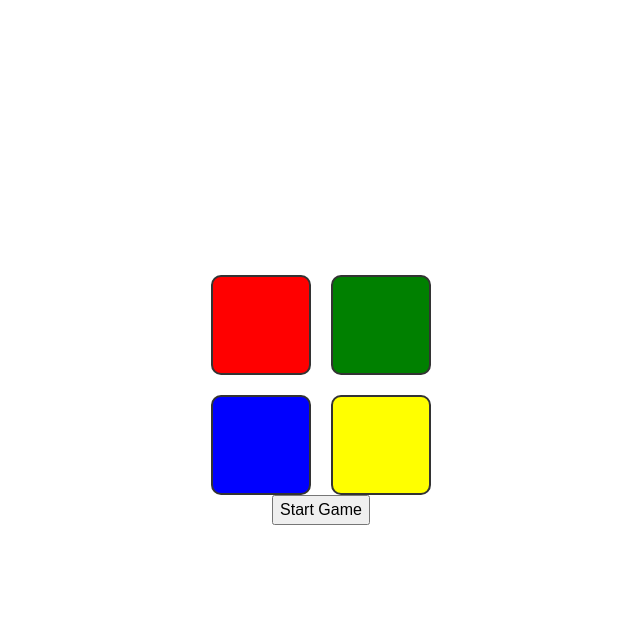
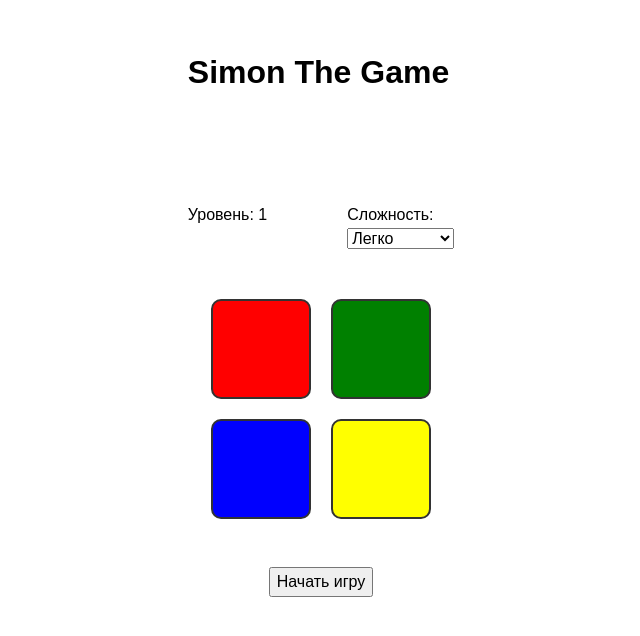
Before and after one commit to pvictordev/vue-simon-game, a Vue app: page / in a window 1280 px wide. Shown: the top 636 px of the page, without its empty margins (319-959 px from the left). Built offline with nearby package versions, Linux system fonts and the light colour scheme.

Commit message:
finished styles

```diff
--- a/src/App.vue
+++ b/src/App.vue
@@ -1,5 +1,18 @@
 <template>
   <div class="simon-game">
+    <div class="header">
+      <p class="level">Уровень: {{ level }}</p>
+      <h1 class="title">Simon The Game</h1>
+      <div class="difficulty">
+        <p>Сложность:</p>
+        <select class="difficulty-buttons">
+          <option class="easy">Легко</option>
+          <option class="normal">Нормально</option>
+          <option class="hard">Сложно</option>
+        </select>
+      </div>
+    </div>
+
     <div class="buttons">
       <div
         v-for="(button, index) in buttons"
@@ -9,8 +22,9 @@
         @click="handleButtonClick(index)"
       ></div>
     </div>
-    <button @click="startGame">Start Game</button>
-    <div v-if="gameOver" class="game-over">Game Over!</div>
+
+    <button class="start-game" @click="startGame">Начать игру</button>
+    <div v-if="gameOver" class="game-over">Провал!</div>
   </div>
 </template>
 
@@ -80,6 +94,4 @@ export default {
 }
 </script>
 
-<style src="./assets/app.css">
-
-</style>
+<style src="./assets/app.css"></style>
--- a/src/assets/app.css
+++ b/src/assets/app.css
@@ -1,3 +1,9 @@
+.title {
+    text-align: center;
+    position: absolute;
+    top: 3rem;
+
+}
 .simon-game {
   display: flex;
   flex-direction: column;
@@ -6,11 +12,21 @@
   height: 100vh;
   font-family: Arial, sans-serif;
 }
+.header {
+  display: flex;
+  align-items: baseline;
+  column-gap: 5rem;
+  margin-bottom: 3rem;
+}
+
+.start-game {
+}
 
 .buttons {
   display: grid;
   grid-template-columns: repeat(2, 100px);
   grid-gap: 20px;
+  margin-bottom: 3rem;
 }
 
 .button {
```
